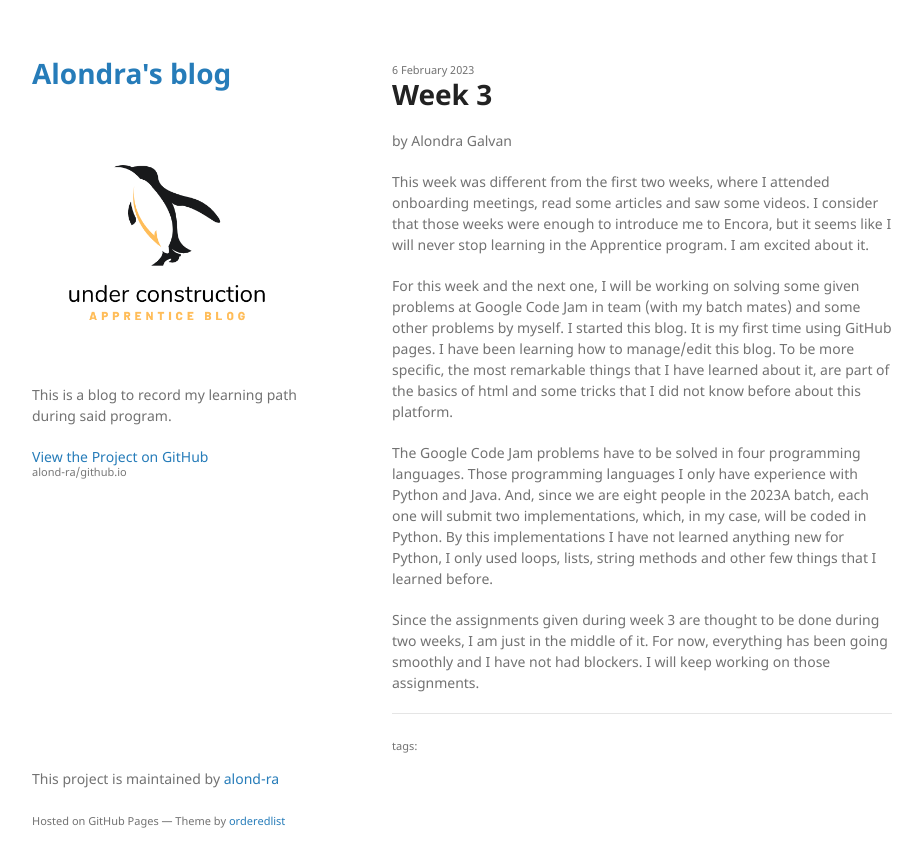
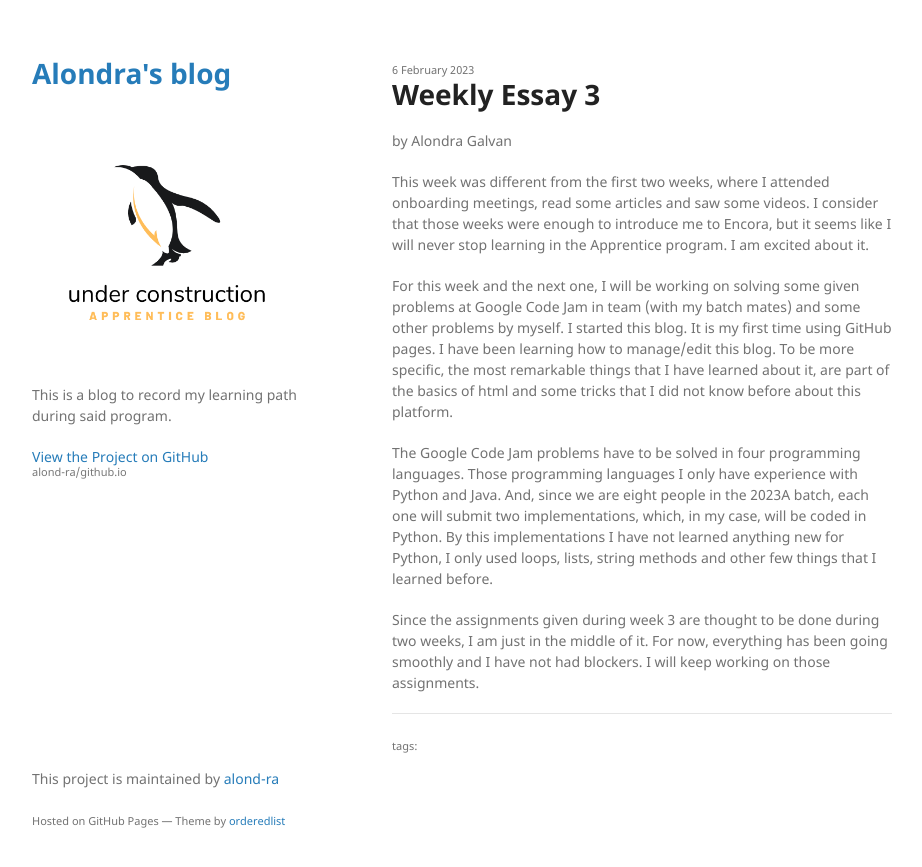
Before and after one commit to alond-ra/github.io, a Jekyll site: the page built from _posts/2023-02-06-Week 3.markdown, in a window 1280 px wide. Shown: the top 867 px of the page, without its empty margins (178-1100 px from the left). Built offline with Jekyll 4.4.1, drawn with Linux system fonts in a browser that asks for light colours.

Commit message:
Update 2023-02-06-Week 3.markdown

```diff
--- a/_posts/2023-02-06-Week 3.markdown
+++ b/_posts/2023-02-06-Week 3.markdown
@@ -1,6 +1,6 @@
 ---
 layout: post
-title:  "Week 3"
+title:  "Weekly Essay 3"
 date:   2023-02-06 15:00:56 -0600
 author: "Alondra Galvan"
 tags:
```
